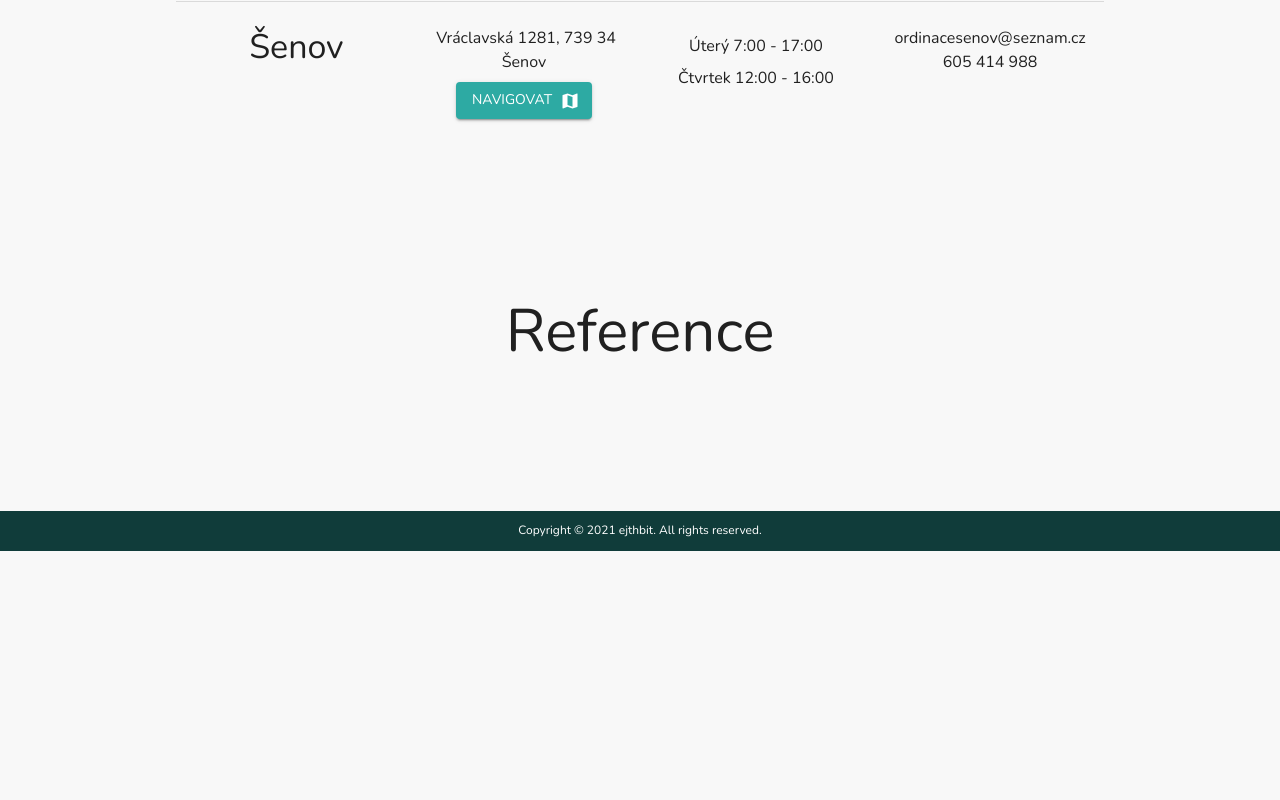
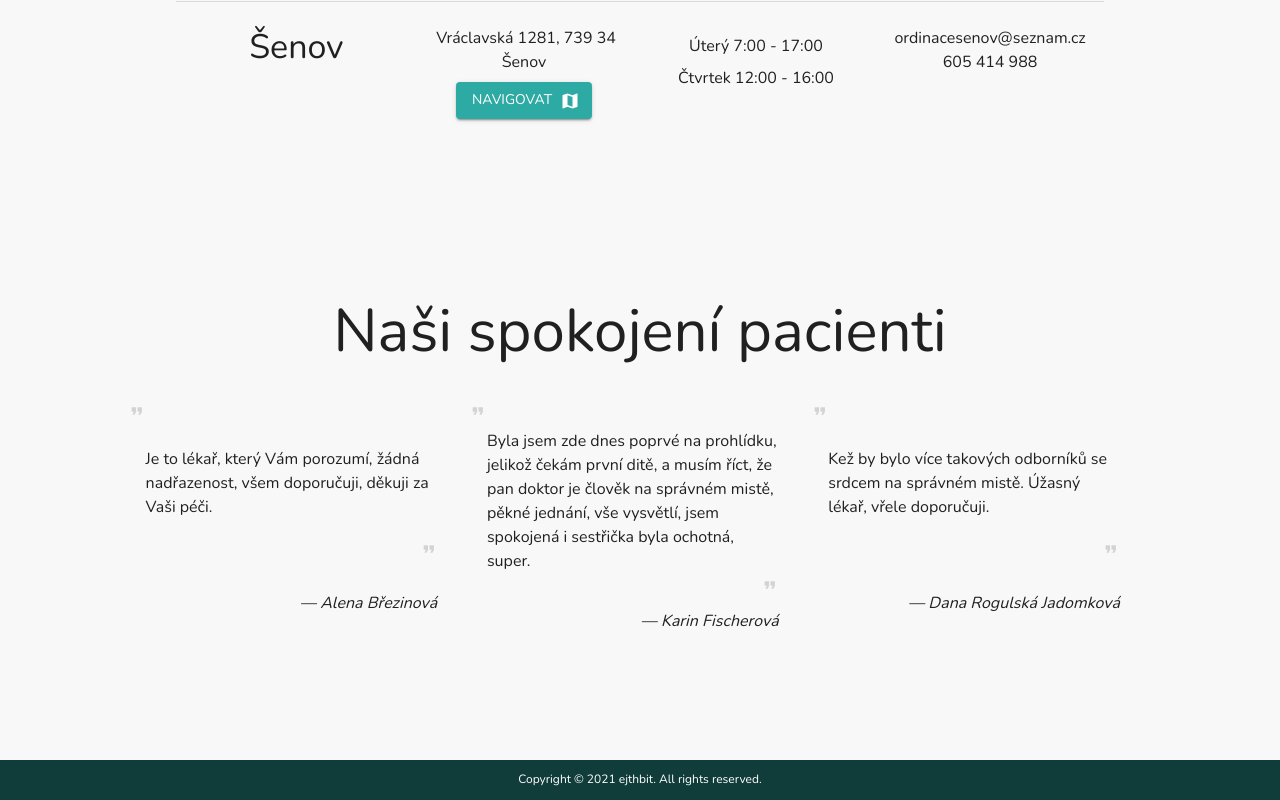
Before and after one commit to ejthbit/gyn, a React app: page / in a window 1280 px wide. Shown: the part 3429-4229 px from the top of the page. Before the commit the page ends 3980 px from the top, so only its background shows below. Built offline with nearby package versions, Linux system fonts and the light colour scheme; no server answers.

Commit message:
Added references Adjusted admin calendar view

```diff
--- a/src/Routes.js
+++ b/src/Routes.js
@@ -1,7 +1,8 @@
 import LoginPageForm from '@components/LoginPageForm/LoginPageForm'
 import Navbar from '@components/Navbar/Navbar'
 import ProtectedRoute from '@components/ProtectedRoute/ProtectedRoute'
-import { Grid, LinearProgress } from '@material-ui/core'
+import { Grid, LinearProgress, Box } from '@material-ui/core'
+import { isMobile } from '@utilities/checkDeviceType'
 import React, { lazy, Suspense } from 'react'
 import { BrowserRouter as Router, Route, Switch } from 'react-router-dom'
 import routingPaths from './routingPaths'
@@ -25,7 +26,15 @@ const Routes = () => {
                     <Route path="/" exact children={<LandingPage />} />
                     <ProtectedRoute path={routingPaths.admin} children={<AdminView />} shouldLogin />
                     <Route path={routingPaths.login} exact children={<LoginPageForm />} />
-                    <Route path={routingPaths.reservation} exact children={<Reservation />} />
+                    <Route
+                        path={routingPaths.reservation}
+                        exact
+                        children={
+                            <Box marginLeft={isMobile ? '5%' : '30%'} marginRight={isMobile ? '5%' : '30%'}>
+                                <Reservation />
+                            </Box>
+                        }
+                    />
                 </Switch>
             </Suspense>
         </Router>
--- /dev/null
+++ b/src/components/References/Reference.js
@@ -0,0 +1,61 @@
+import { Grid, makeStyles, Typography } from '@material-ui/core'
+import PropTypes from 'prop-types'
+import React from 'react'
+import FormatQuoteIcon from '@material-ui/icons/FormatQuote'
+
+const useStyles = makeStyles((theme) => ({
+    quoteLeft: {
+        '& svg': {
+            fill: 'lightgrey',
+            width: '1.1rem',
+        },
+    },
+    quote: {
+        paddingLeft: '1.1rem',
+        fontSize: '1.1rem',
+        fontWeight: 600,
+        lineHeight: 1.48,
+    },
+    quoteRight: {
+        textAlign: 'end',
+        '& svg': {
+            fill: 'lightgrey',
+            width: '1.1rem',
+        },
+    },
+    quoteContainer: {
+        maxWidth: 400,
+    },
+    source: {
+        textAlign: 'end',
+        fontStyle: 'italic',
+        lineHeight: '1.3',
+        marginTop: theme.spacing(1),
+    },
+}))
+const Reference = ({ text, author }) => {
+    const classes = useStyles()
+    return (
+        <>
+            <Grid item xs={12} className={classes.quoteLeft}>
+                <FormatQuoteIcon />
+            </Grid>
+            <Grid item container xs={12} direction="row" className={classes.quote} justifyContent="flex-end">
+                <Typography>{text}</Typography>
+            </Grid>
+            <Grid item xs={12} className={classes.quoteRight}>
+                <FormatQuoteIcon />
+            </Grid>
+            <Grid item xs={12}>
+                <Typography className={classes.source}>&mdash; {author}</Typography>
+            </Grid>
+        </>
+    )
+}
+
+Reference.propTypes = {
+    text: PropTypes.string,
+    author: PropTypes.string,
+}
+
+export default Reference
--- a/src/components/References/References.js
+++ b/src/components/References/References.js
@@ -1,5 +1,6 @@
 import { Grid, makeStyles, Typography } from '@material-ui/core'
 import React from 'react'
+import Reference from './Reference'
 
 const useStyles = makeStyles((theme) => ({
     root: {
@@ -12,13 +13,33 @@ const useStyles = makeStyles((theme) => ({
         },
     },
 }))
-
+// TODO: get references from DB
 const References = () => {
     const classes = useStyles()
     return (
         <Grid className={classes.root} container spacing={2}>
             <Grid item xs={12}>
-                <Typography variant="h2">Reference</Typography>
+                <Typography variant="h2">Naši spokojení pacienti</Typography>
+            </Grid>
+            <Grid item container xs={12} spacing={4}>
+                <Grid item container xs={12} md={4}>
+                    <Reference
+                        text="Je to lékař, který Vám porozumí, žádná nadřazenost, všem doporučuji, děkuji za Vaši péči."
+                        author="Alena Březinová"
+                    />
+                </Grid>
+                <Grid item container xs={12} md={4}>
+                    <Reference
+                        text="Byla jsem zde dnes poprvé na prohlídku, jelikož čekám první ditě, a musím říct, že pan doktor je člověk na správném mistě, pěkné jednání, vše vysvětlí, jsem spokojená i sestřička byla ochotná, super."
+                        author="Karin Fischerová"
+                    />
+                </Grid>
+                <Grid item container xs={12} md={4}>
+                    <Reference
+                        text="Kež by bylo více takových odborníků se srdcem na správném mistě. Úžasný lékař, vřele doporučuji."
+                        author="Dana Rogulská Jadomková"
+                    />
+                </Grid>
             </Grid>
         </Grid>
     )
--- a/src/components/adminView/CalendarView.js
+++ b/src/components/adminView/CalendarView.js
@@ -14,6 +14,9 @@ import { getSelectedAmbulance } from 'src/store/reservationProcess/selectors'
 import CalendarViewCreateEventDialog from './CalendarViewCreateEventDialog'
 import CalendarViewCustomToolbar from './CalendarViewCustomToolbar'
 import './css/custom-calendar.css'
+import CustomEventCalendar from './CustomEventCalendar'
+import { equals, find } from 'ramda'
+import dates from 'react-big-calendar/lib/utils/dates'
 
 const locales = {
     cs,
@@ -42,7 +45,7 @@ const customStyleEventPropGetter = () => {
     return {
         className: 'event',
         style: {
-            padding: 0,
+            padding: 8,
             flex: 1,
             minHeight: '8vh',
             fontFamily: '"Roboto", "Helvetica", "Arial", sans-serif',
@@ -83,6 +86,7 @@ const calendarFormats = {
     dayHeaderFormat: (date) => format(date, 'dd/MM/yyyy'),
 }
 const SLOT_DURATION = 15 // In minutes
+
 const CalendarView = () => {
     const dispatch = useDispatch()
     const bookingsViewDate = useSelector(getBookingsSelectedDate)
@@ -94,11 +98,16 @@ const CalendarView = () => {
     const handleToggleCreationModal = () => setNewAppointmentDate({})
 
     const onSelectSlot = ({ action, slots }) => {
-        const start = slots[0] // start date/time of the even
-        if (action === 'click') {
-            setNewAppointmentDate({ start: start.toISOString(), end: addMinutes(start, SLOT_DURATION).toISOString() })
-        }
-        return false
+        const timeSlotStart = slots[0] // start date/time of the event
+        const isSlotBooked = !!find(({ start }) => equals(start, timeSlotStart), bookings)
+        if (isSlotBooked) return
+        return (
+            equals(action, 'click') &&
+            setNewAppointmentDate({
+                start: timeSlotStart.toISOString(),
+                end: addMinutes(timeSlotStart, SLOT_DURATION).toISOString(),
+            })
+        )
     }
 
     useEffect(() => {
@@ -127,6 +136,7 @@ const CalendarView = () => {
                 onSelectSlot={onSelectSlot}
                 components={{
                     toolbar: CalendarViewCustomToolbar,
+                    event: CustomEventCalendar,
                     timeSlotWrapper: (props) => <TouchCellWrapper {...props} onSelectSlot={onSelectSlot} />,
                 }}
                 step={SLOT_DURATION}
--- a/src/components/adminView/CalendarViewCreateEventDialog.js
+++ b/src/components/adminView/CalendarViewCreateEventDialog.js
@@ -1,9 +1,10 @@
 import FormInput from '@components/buildingbBlocks/FormInputs/FormInput'
-import { Button, Dialog, DialogActions, DialogContent, DialogTitle, Grid } from '@material-ui/core'
+import { Box, Button, Dialog, DialogActions, DialogContent, DialogTitle, Typography } from '@material-ui/core'
 import PropTypes from 'prop-types'
 import React from 'react'
 import { useForm } from 'react-hook-form'
 import { useDispatch } from 'react-redux'
+import { format } from 'date-fns'
 import { fastBooking } from 'src/store/bookings/actions'
 
 const CalendarViewCreateEventDialog = ({ open = false, data, handleClose }) => {
@@ -28,6 +29,12 @@ const CalendarViewCreateEventDialog = ({ open = false, data, handleClose }) => {
             <Dialog open={open} onClose={handleClose} maxWidth="sm" fullWidth>
                 <DialogTitle id="form-dialog-title">Rychlá objednávka</DialogTitle>
                 <DialogContent>
+                    <Box marginBottom={1}>
+                        <Typography>{`Vybraný termín: ${format(new Date(start), 'dd/MM/yyyy kk:mm:ss')} - ${format(
+                            new Date(end),
+                            'dd/MM/yyyy kk:mm:ss'
+                        )}`}</Typography>
+                    </Box>
                     <FormInput control={control} name="title" placeholder="Zadejte prosím jméno pacienta" fullWidth />
                 </DialogContent>
                 <DialogActions>
--- /dev/null
+++ b/src/components/adminView/CustomEventCalendar.js
@@ -0,0 +1,30 @@
+import React from 'react'
+import PropTypes from 'prop-types'
+import { Box, Grid, makeStyles, Typography } from '@material-ui/core'
+import isNilOrEmpty from '@utilities/isNilOrEmpty'
+
+const useStyles = makeStyles(() => ({
+    root: ({ booked }) => ({
+        pointerEvents: 'none',
+        zIndex: '999',
+    }),
+}))
+const CustomEventCalendar = ({ event }) => {
+    const { start, end, title, resource } = event
+    const classes = useStyles({ booked: resource?.booked })
+
+    return (
+        <Box height="100%">
+            <Grid container direction="column" className={classes.root}>
+                <Grid item>
+                    <Typography variant="body2">{title}</Typography>
+                </Grid>
+                <Grid item>{!isNilOrEmpty(resource.booked) && <Typography variant="body2">Obsazeno</Typography>}</Grid>
+            </Grid>
+        </Box>
+    )
+}
+
+CustomEventCalendar.propTypes = {}
+
+export default CustomEventCalendar
--- a/src/components/adminView/css/custom-calendar.css
+++ b/src/components/adminView/css/custom-calendar.css
@@ -67,7 +67,8 @@
 .rbc-day-slot .rbc-event {
     background: #2daaa3;
     border: 0.5px solid #ace0e3;
-    cursor: default;
+    pointer-events: 'none';
+    z-index: 1001;
 }
 .rbc-current-time-indicator {
     background-color: crimson;
--- a/src/components/reservation/ReservationContactInputs.js
+++ b/src/components/reservation/ReservationContactInputs.js
@@ -2,9 +2,10 @@ import { Grid, InputAdornment, makeStyles, TextField } from '@material-ui/core'
 import { EmailOutlined, PhoneOutlined, Today } from '@material-ui/icons'
 import { DatePicker } from '@material-ui/pickers'
 import debounce from '@utilities/debounce'
-import React, { useCallback, useState } from 'react'
+import isNilOrEmpty from '@utilities/isNilOrEmpty'
+import React, { useCallback, useEffect, useState } from 'react'
 import { useDispatch, useSelector } from 'react-redux'
-import { setContactInformation } from 'src/store/reservationProcess/reservationProcessSlice'
+import { setContactInformation, setReservationBtnDisabled } from 'src/store/reservationProcess/reservationProcessSlice'
 import { getContactInformation } from 'src/store/reservationProcess/selectors'
 
 const useStyles = makeStyles((theme) => ({
@@ -17,6 +18,7 @@ const useStyles = makeStyles((theme) => ({
     },
 }))
 
+//TODO: Use React hook forms
 const ReservationContactInputs = () => {
     const classes = useStyles()
     const dispatch = useDispatch()
@@ -35,6 +37,9 @@ const ReservationContactInputs = () => {
         setContactInfo(nextValue)
         debounceChange(nextValue)
     }
+    useEffect(() => {
+        dispatch(setReservationBtnDisabled(isNilOrEmpty(phone)))
+    }, [phone])
 
     return (
         <Grid container alignItems="center" spacing={2}>
@@ -98,6 +103,7 @@ const ReservationContactInputs = () => {
                         ),
                     }}
                     fullWidth
+                    required
                 />
             </Grid>
             <Grid item xs={12} sm={6}>
--- a/src/store/bookings/selectors.js
+++ b/src/store/bookings/selectors.js
@@ -43,6 +43,9 @@ export const makeCalendarEventsSelector = () =>
                     start: parseISO(start),
                     end: parseISO(end),
                     title: `${name} - ${birthdate}`,
+                    resource: {
+                        booked: true,
+                    },
                 }),
                 bookings
             ) ?? []
```
